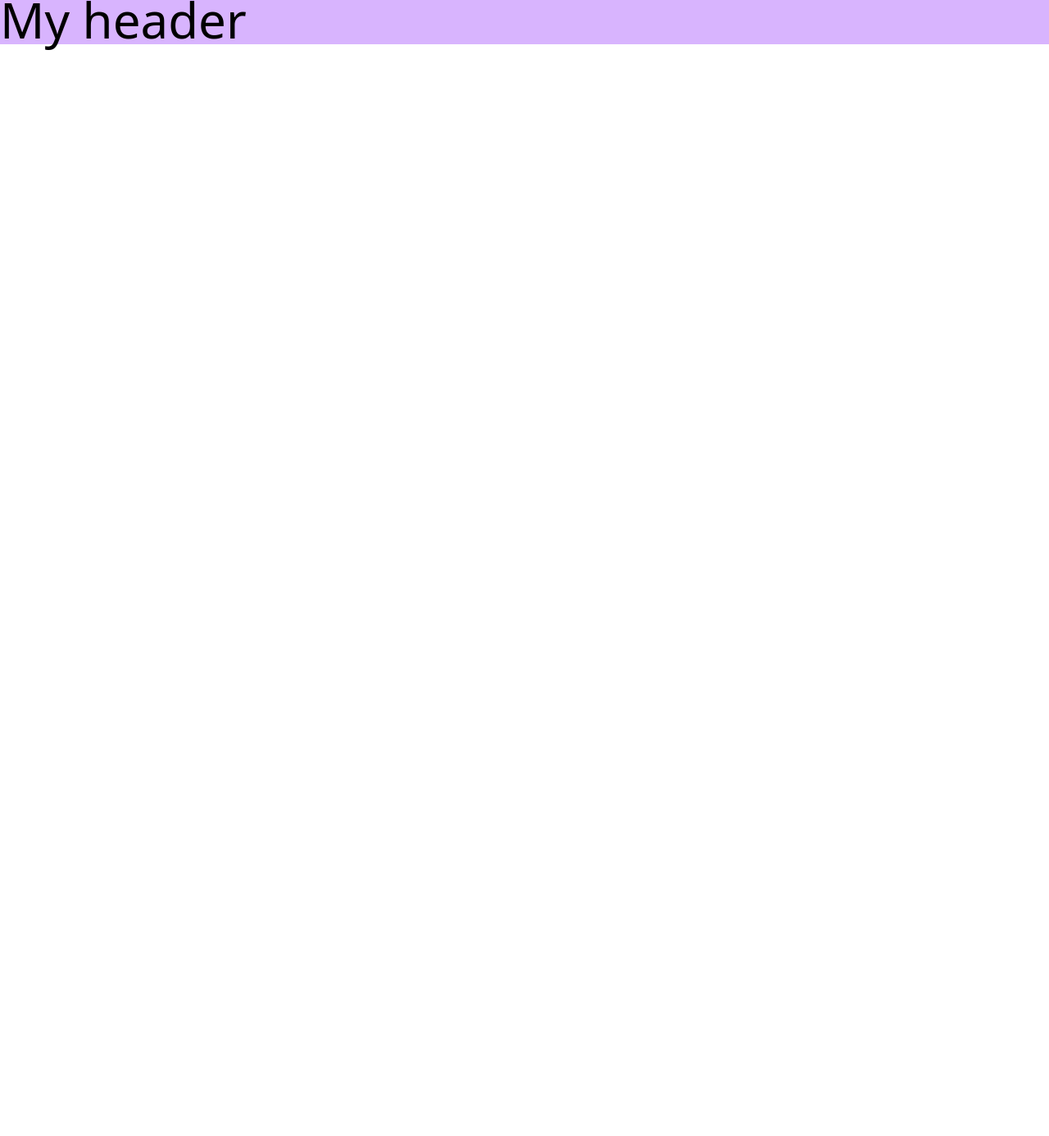
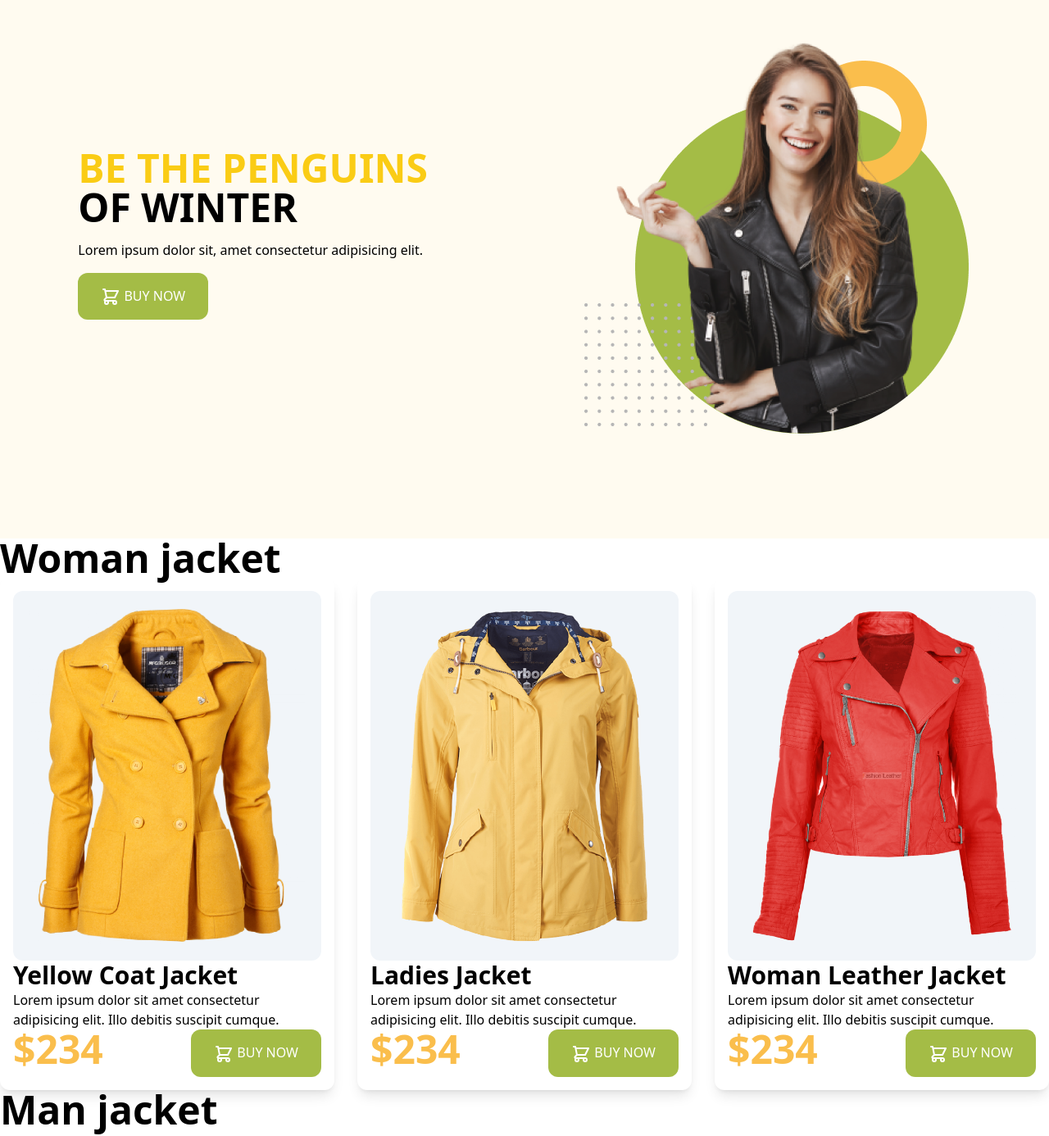
Before and after one commit to Samira-Shajahan-Borsha/penguine-fashion-with-tailwind, a plain HTML site: page index.html in a window 1280 px wide. Shown: the part 6-1392 px from the top of the page at 82% size. Before the commit the page ends 800 px from the top, so only its background shows below. Drawn offline with nearby package versions, Linux system fonts and the light colour scheme.

Commit message:
women jacket card added

```diff
--- a/index.html
+++ b/index.html
@@ -13,6 +13,8 @@
             extend: {
               colors: {
                 clifford: '#da373d',
+                penguine: '#FFFBF0',
+                jacketprice: '#FABE4C',
               }
             }
           }
@@ -20,6 +22,85 @@
       </script>
 </head>
 <body>
-    <h1 class="bg-purple-300 text-6xl">My header</h1>
+    <header class="bg-penguine pb-32 pt-12">
+      <section class="container mx-auto sm:flex items-center justify-around">
+        <div class="space-y-4">
+          <h1 class="text-2xl sm:text-5xl uppercase font-bold">
+            <span class="text-yellow-400">Be the Penguins</span>
+            <br>
+            <span>of Winter</span>
+          </h1>
+          <p>Lorem ipsum dolor sit, amet consectetur adipisicing elit.</p>
+          <button class="uppercase bg-[#A4BC46] py-4 px-7 rounded-xl text-white font-semi-bold">
+            <svg xmlns="http://www.w3.org/2000/svg" class="h-6 w-6 inline" fill="none" viewBox="0 0 24 24" stroke="currentColor">
+            <path stroke-linecap="round" stroke-linejoin="round" stroke-width="2" d="M3 3h2l.4 2M7 13h10l4-8H5.4M7 13L5.4 5M7 13l-2.293 2.293c-.63.63-.184 1.707.707 1.707H17m0 0a2 2 0 100 4 2 2 0 000-4zm-8 2a2 2 0 11-4 0 2 2 0 014 0z" />
+            </svg>
+          Buy now</button>
+        </div>
+        <div class="pt-8 sm:pt-0">
+          <img class="w-1/2 sm:w-full" src="images/model.png" alt="">
+        </div>
+      </section>
+    </header>
+    <main class="container mx-auto">
+     <section>
+        <!-- women jacket -->
+      <h2 class="text-5xl font-bold">Woman jacket</h2>
+      <div class="grid grid-cols-3 gap-7">
+        <!-- jacket 1 -->
+        <div class="p-4 shadow-lg rounded-xl">
+          <div class="p-5 bg-slate-100 rounded-xl">
+            <img src="images/jacket-1.png" alt="">
+          </div>
+          <h3 class="text-3xl font-semibold">Yellow Coat Jacket </h3>
+          <p>Lorem ipsum dolor sit amet consectetur adipisicing elit. Illo debitis suscipit cumque.</p>
+          <div class="flex justify-between">
+            <h2 class="text-5xl text-jacketprice font-bold">$234</h2>
+            <button class="uppercase bg-[#A4BC46] py-4 px-7 rounded-xl text-white font-semi-bold">
+              <svg xmlns="http://www.w3.org/2000/svg" class="h-6 w-6 inline" fill="none" viewBox="0 0 24 24" stroke="currentColor">
+              <path stroke-linecap="round" stroke-linejoin="round" stroke-width="2" d="M3 3h2l.4 2M7 13h10l4-8H5.4M7 13L5.4 5M7 13l-2.293 2.293c-.63.63-.184 1.707.707 1.707H17m0 0a2 2 0 100 4 2 2 0 000-4zm-8 2a2 2 0 11-4 0 2 2 0 014 0z" />
+              </svg>
+            Buy now</button>
+          </div>
+        </div>
+        <!-- jacket 2 -->
+        <div class="p-4 shadow-lg rounded-xl">
+          <div class="p-5 bg-slate-100 rounded-xl">
+            <img src="images/jacket-2.png" alt="">
+          </div>
+          <h3 class="text-3xl font-semibold">Ladies Jacket </h3>
+          <p>Lorem ipsum dolor sit amet consectetur adipisicing elit. Illo debitis suscipit cumque.</p>
+          <div class="flex justify-between">
+            <h2 class="text-5xl text-jacketprice font-bold">$234</h2>
+            <button class="uppercase bg-[#A4BC46] py-4 px-7 rounded-xl text-white font-semi-bold">
+              <svg xmlns="http://www.w3.org/2000/svg" class="h-6 w-6 inline" fill="none" viewBox="0 0 24 24" stroke="currentColor">
+              <path stroke-linecap="round" stroke-linejoin="round" stroke-width="2" d="M3 3h2l.4 2M7 13h10l4-8H5.4M7 13L5.4 5M7 13l-2.293 2.293c-.63.63-.184 1.707.707 1.707H17m0 0a2 2 0 100 4 2 2 0 000-4zm-8 2a2 2 0 11-4 0 2 2 0 014 0z" />
+              </svg>
+            Buy now</button>
+          </div>
+        </div>
+        <!-- jacket 3 -->
+        <div class="p-4 shadow-lg rounded-xl">
+          <div class="p-5 bg-slate-100 rounded-xl">
+            <img src="images/jacket-3.png" alt="">
+          </div>
+          <h3 class="text-3xl font-semibold">Woman Leather Jacket  </h3>
+          <p>Lorem ipsum dolor sit amet consectetur adipisicing elit. Illo debitis suscipit cumque.</p>
+          <div class="flex justify-between">
+            <h2 class="text-5xl text-jacketprice font-bold">$234</h2>
+            <button class="uppercase bg-[#A4BC46] py-4 px-7 rounded-xl text-white font-semi-bold">
+              <svg xmlns="http://www.w3.org/2000/svg" class="h-6 w-6 inline" fill="none" viewBox="0 0 24 24" stroke="currentColor">
+              <path stroke-linecap="round" stroke-linejoin="round" stroke-width="2" d="M3 3h2l.4 2M7 13h10l4-8H5.4M7 13L5.4 5M7 13l-2.293 2.293c-.63.63-.184 1.707.707 1.707H17m0 0a2 2 0 100 4 2 2 0 000-4zm-8 2a2 2 0 11-4 0 2 2 0 014 0z" />
+              </svg>
+            Buy now</button>
+          </div>
+        </div>
+      </div>
+     </section>
+     <!-- Man jacket -->
+     <section>
+      <h2 class="text-5xl font-bold">Man jacket</h2>
+     </section>
+    </main>
 </body>
 </html>
```
